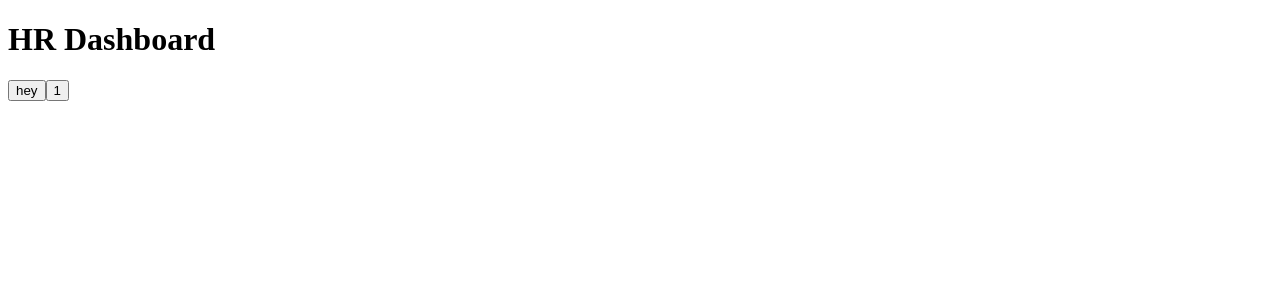
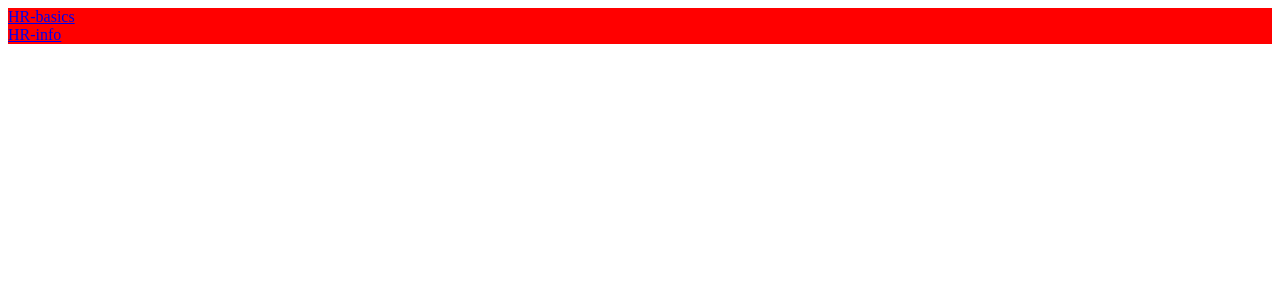
Before and after one commit to RasenganORG/hr-module, a React (Create React App) app: page /humanResources/ in a window 1280 px wide. Shown: the top 300 px of the page. Built offline with nearby package versions, Linux system fonts and the light colour scheme.

Commit message:
feat: add routes and expose to container

```diff
--- a/config/webpack.dev.js
+++ b/config/webpack.dev.js
@@ -20,8 +20,8 @@ const devConfig = {
       name: "humanResources",
       filename: "remoteEntry.js",
       exposes: {
-        // "./HumanResourcesApp": "./src/bootstrap",
-        "./HumanResourcesRoutes": "./src/routes",
+        "./HumanResourcesApp": "./src/bootstrap",
+        // "./HumanResourcesRoutes": "./src/routes",
       },
       shared: packageJson.dependencies,
     }),
--- a/src/App.js
+++ b/src/App.js
@@ -1,18 +1,30 @@
-import "./App.css"
-import React from "react"
-import { BrowserRouter, Route, Routes } from "react-router-dom"
-import RandomComp from "./components/RandomComp"
-import Dashboard from "./components/Dashboard"
+import React, { Suspense } from "react"
+import { BrowserRouter, Link, Outlet, Route, Routes } from "react-router-dom"
 
-function App() {
+const Root = () => (
+  <div>
+    <nav>
+      <Link to='/hr-basics'>HR-basics</Link>
+      <br />
+      <Link to='/hr-info'>HR-info</Link>
+    </nav>
+    <Outlet />
+  </div>
+)
+
+const App = () => {
   return (
-    <div>
-      <BrowserRouter>
-        <Routes>
-          <Route index path='/humanResources' element={<Dashboard />} />
-          <Route exact path='/humanResources/1' element={<RandomComp />} />
-        </Routes>
-      </BrowserRouter>
+    <div style={{ backgroundColor: "red" }}>
+      <Suspense fallback={null}>
+        <BrowserRouter basename={"/humanResources"}>
+          <Routes>
+            <Route path={"/"} element={<Root />}>
+              <Route path={"/hr-basics"} element={<h1>Basics</h1>} />
+              <Route path={"/hr-info"} element={<h1>Info</h1>} />
+            </Route>
+          </Routes>
+        </BrowserRouter>
+      </Suspense>
     </div>
   )
 }
```
